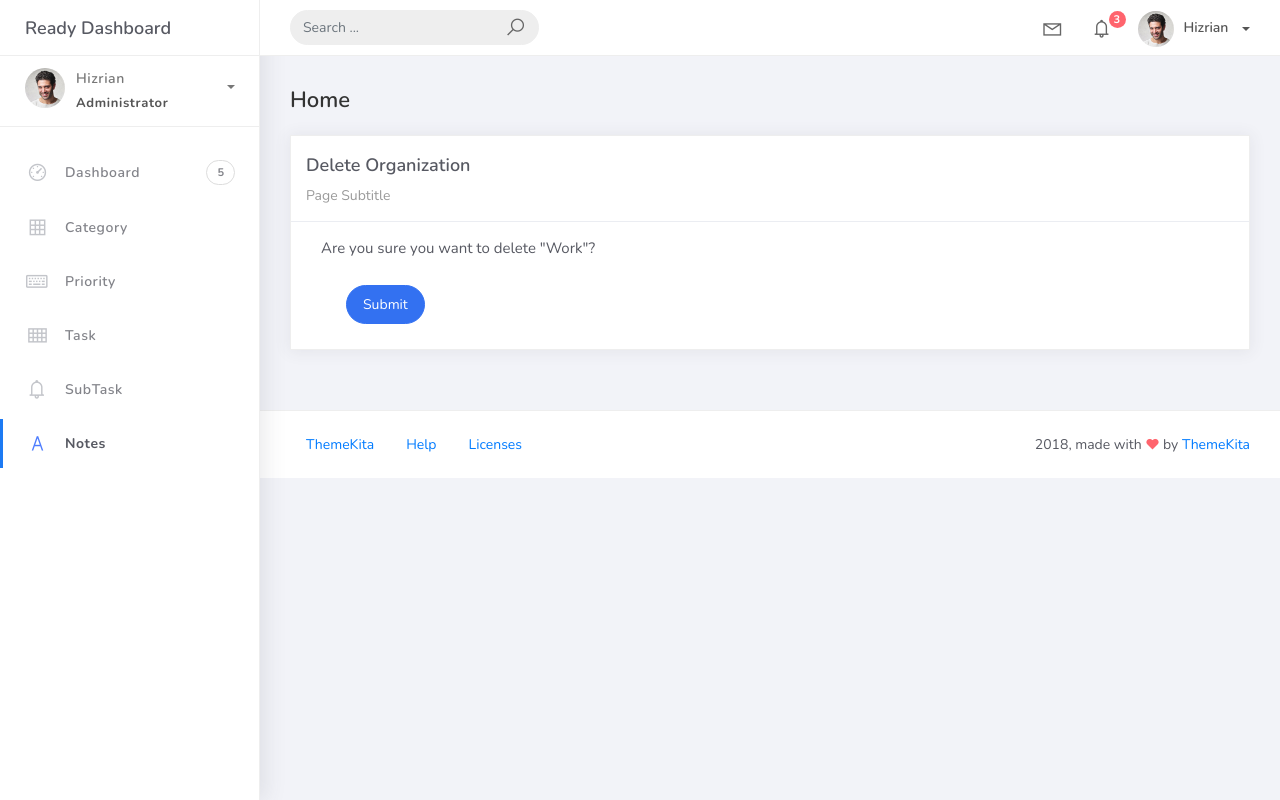
After one commit to BBeelze/Hangarin, a Django app: page /category_list/1/delete in a window 1280 px wide. The commit adds this page. Run offline with Django 5.2, Linux system fonts and the light colour scheme; data comes from the database, SQL or seed files in the repository; both versions use the stored data as it was after the commit; some libraries are stand-ins or nearby versions.

Commit message:
category delete done

```diff
--- a/happ/views.py
+++ b/happ/views.py
@@ -1,6 +1,6 @@
 from django.shortcuts import render
 from django.views.generic.list import ListView
-from django.views.generic.edit import CreateView, UpdateView
+from django.views.generic.edit import CreateView, UpdateView, DeleteView
 from happ.models import Category
 from happ.forms import CategoryForm
 from django.urls import reverse_lazy
@@ -27,3 +27,8 @@ class CategoryUpdateView(UpdateView):
     form_class = CategoryForm
     template_name = 'category_form.html'
     success_url = reverse_lazy('category-list')
+
+class CategoryDeleteView(DeleteView):
+    model = Category
+    template_name = 'category_del.html'
+    success_url = reverse_lazy('category-list')
--- a/projectsite/urls.py
+++ b/projectsite/urls.py
@@ -16,7 +16,7 @@ Including another URLconf
 """
 from django.contrib import admin
 from django.urls import path
-from happ.views import HomePageView, CategoryList, CategoryCreateView, CategoryUpdateView
+from happ.views import HomePageView, CategoryList, CategoryCreateView, CategoryUpdateView, CategoryDeleteView
 from happ import views
 
 urlpatterns = [
@@ -25,4 +25,5 @@ urlpatterns = [
     path('category_list', CategoryList.as_view(), name='category-list'),
     path('category_list/add', CategoryCreateView.as_view(), name='category-add'),
     path('category_list/<pk>',CategoryUpdateView.as_view(), name='category-update'),
+    path('category_list/<pk>/delete', CategoryDeleteView.as_view(), name='category-delete'),
 ]
--- /dev/null
+++ b/templates/category_del.html
@@ -0,0 +1,34 @@
+{% extends 'base.html' %}
+{% load static %}
+{% block content %}
+<div class="content">
+  <div class="container-fluid">
+    <h4 class="page-title">Home</h4>
+    <div class="row">
+      <div class="col-md-12">
+        <div class="card">
+          <div class="card-header">
+            <div class="card-title">Delete Organization</div>
+            <div class="card-category">Page Subtitle</div>
+          </div>
+
+          <div class="col-md-6">
+            <div class="card-body">
+              <form class="" action="" method="post" novalidate>
+                <p>Are you sure you want to delete "{{ object }}"?</p>
+                {% csrf_token %}
+                {% include 'includes/form.html' %}
+                <div class="form-group">
+                  <div class="col-md-12 col-sm-3">
+                    <button type="submit" class="btn btn-primary btn-rounded">Submit</button>
+                  </div>
+                </div>
+              </form>
+            </div>
+          </div>
+        </div>
+      </div>
+    </div>
+  </div>
+</div>
+{% endblock %}
--- a/templates/category_list.html
+++ b/templates/category_list.html
@@ -48,7 +48,10 @@
                   <td>{{ object.name }}</td>
                   <td>{{ object.college }}</td>
                   <td>{{ object.description }}</td>
-                  <td><a href="category_list/{{ object.id }}">Edit</a></td>
+                  <td>
+                    <a href="category_list/{{ object.id }}">Edit</a>
+                    <a href="category_list/{{ object.id }}/delete" class="text-danger">Delete</a>
+                  </td>
                 </tr>
                 {% empty %}
                 <tr>
```
Also changed, not shown: db.sqlite3.
